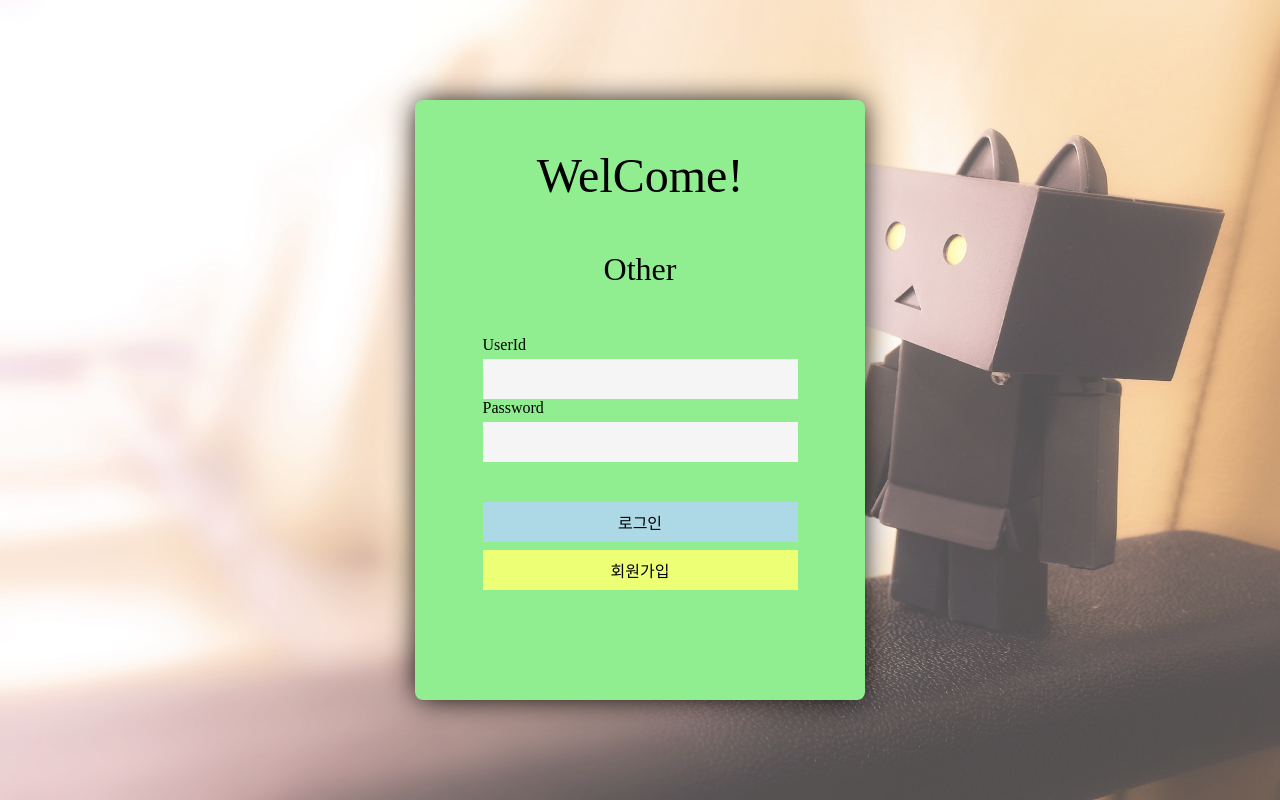
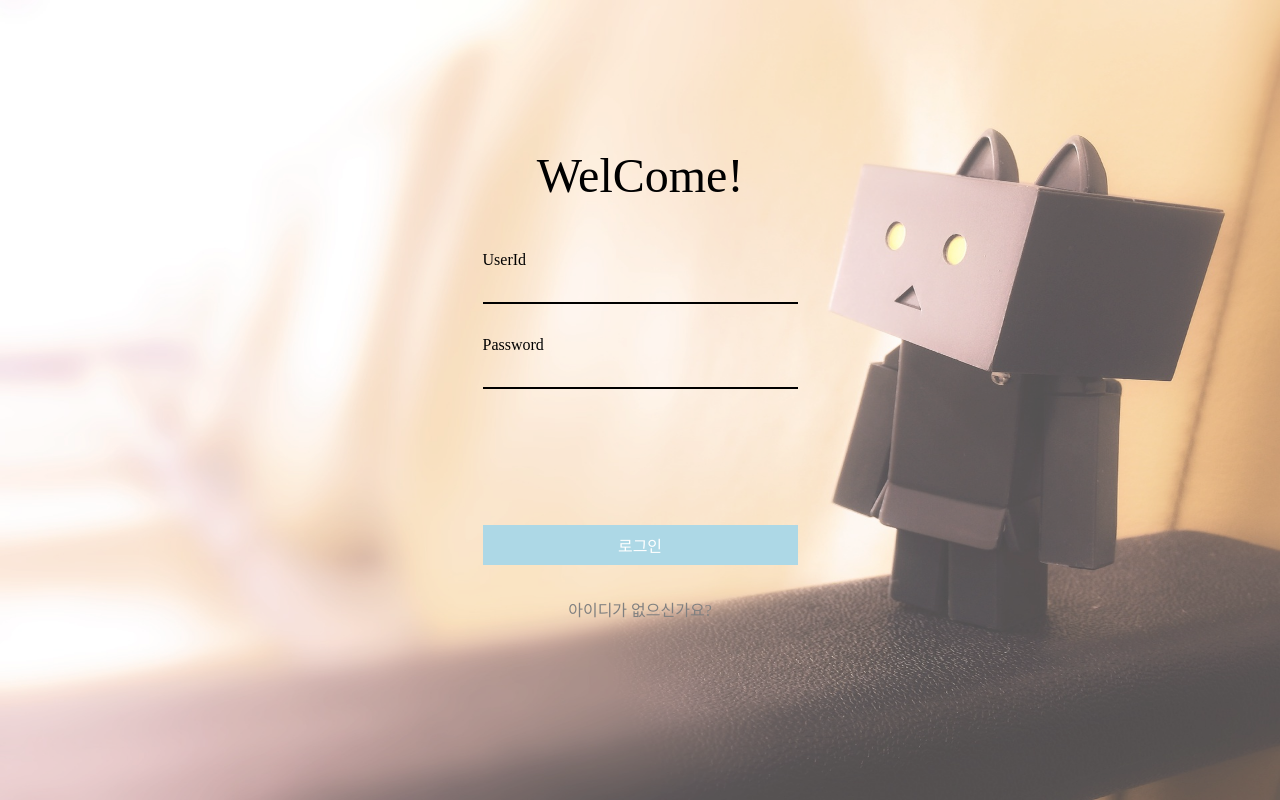
Before and after one commit to kigpand/todolist-ts-all, a Next.js app in the folder todolist-client/: page /Login in a window 1280 px wide. Built offline with nearby package versions, Linux system fonts and the light colour scheme; a web font is replaced by a local one.

Commit message:
회원가입, 로그인 폼 ui 수정

```diff
--- a/todolist-client/components/Join.tsx
+++ b/todolist-client/components/Join.tsx
@@ -19,7 +19,7 @@ const JoinWrapper = styled.div`
         width : 400px;
         height : 600px;
         background-color : white;
-        border-radius : 20px;
+        border-radius : 4px;
         display : flex;
         flex-direction : column;
 
--- a/todolist-client/components/LoginBtn.tsx
+++ b/todolist-client/components/LoginBtn.tsx
@@ -29,6 +29,8 @@ const BtnWrapper = styled.div`
     }
 
     .loginBtn{
+        margin-bottom: 1rem;
+        color: white;
         background-color : lightblue;
         &:hover{
             background-color : skyblue;
@@ -36,10 +38,7 @@ const BtnWrapper = styled.div`
     }
 
     .joinBtn{
-        background-color : #EDFF75;
-        &:hover{
-            background-color : yellow;
-        }
+        color: gray;
     }
 `;
 
@@ -72,7 +71,7 @@ const LoginBtn = ({ id, pw, onJoinDialog } : Props) =>{
     return(
         <BtnWrapper>
             <div className="loginBtn" onClick={onLoginSubmit}>로그인</div>
-            <div className="joinBtn" onClick={onJoin}>회원가입</div>
+            <div className="joinBtn" onClick={onJoin}>아이디가 없으신가요?</div>
         </BtnWrapper>
     )
 }
--- a/todolist-client/components/LoginInput.tsx
+++ b/todolist-client/components/LoginInput.tsx
@@ -5,19 +5,22 @@ const InputWrapper = styled.div`
     display : flex;
     flex-direction : column;
     align-items : center;
+    margin-bottom: 4rem;
 
     .idContainer,
     .pwContainer{
         width : 70%;
         display : flex;
         flex-direction : column;
+        margin-bottom: 2rem;
 
         input{
             margin-top : 0.3rem;
             border : none;
+            border-bottom : 2px solid black;
             outline : none;
-            height : 40px;
-            background-color : whitesmoke;
+            height : 30px;
+            background-color : transparent;
         }
     }
 `;
--- a/todolist-client/components/TodoListCalendar.tsx
+++ b/todolist-client/components/TodoListCalendar.tsx
@@ -28,6 +28,7 @@ const SubStyled = styled.div`
 
         &:hover{
             cursor : pointer;
+            background-color: whitesmoke;
         }
     }
 
@@ -51,7 +52,7 @@ const SubStyled = styled.div`
         }
     }
 
-    @media only screen and (max-width: 1000px) {
+    @media only screen and (max-width: 480px) {
         flex-direction: row;
 
         .addCalendar{
--- a/todolist-client/components/TodoListDialog.tsx
+++ b/todolist-client/components/TodoListDialog.tsx
@@ -12,7 +12,7 @@ const DialogWrapper = styled.div`
     height : 100%;
     top: 0;
     left: 0;
-    z-index : 2;
+    z-index : 100;
     display : flex;
     align-items: center;
     justify-content : center;
--- a/todolist-client/components/TodoListLogOutBtn.tsx
+++ b/todolist-client/components/TodoListLogOutBtn.tsx
@@ -20,10 +20,11 @@ const LogOutWrapper = styled.div`
 
         &:hover{
             cursor : pointer;
+            background-color: whitesmoke;
         }
     }
 
-    @media only screen and (max-width: 1000px) {
+    @media only screen and (max-width: 480px) {
         .logOutBtn{
             width: 40px;
             height: 40px;
--- a/todolist-client/components/TodoListMain.tsx
+++ b/todolist-client/components/TodoListMain.tsx
@@ -63,7 +63,7 @@ const MainWrapper = styled.div`
         }
     }
 
-    @media only screen and (max-width: 480px) {
+    @media only screen and (max-width: 1000px) {
         width: 100%;
         margin : 0;
         flex-direction: column-reverse;
--- a/todolist-client/components/TodoListTime.tsx
+++ b/todolist-client/components/TodoListTime.tsx
@@ -6,7 +6,7 @@ const TimeWrapper = styled.div`
     margin-left : 1rem;
     font-size : 2rem;
 
-    @media only screen and (max-width: 1000px) {
+    @media only screen and (max-width: 480px) {
         display: flex;
         align-items: center;
         justify-content: center;
--- a/todolist-client/pages/Login.tsx
+++ b/todolist-client/pages/Login.tsx
@@ -18,12 +18,9 @@ const LoginWrapper = styled.div`
     position : relative;
 
     .loginForm{
-        background-color : lightgreen;
+        background-color : none;
         width : 450px;
         height : 600px;
-        border-radius : 8px;
-        box-shadow: 0px 0px 29px -2px #000000;
-        background-color : none;
         color : black;
         font-family: 'HSYuji-Regular';
         display : flex;
@@ -33,12 +30,7 @@ const LoginWrapper = styled.div`
 
         .title{
             font-size : 3rem;
-            margin-top : 3rem;
-        }
-
-        .otherLogin{
             margin : 3rem 0;
-            font-size : 2rem;
         }
     }
 `;
@@ -69,7 +61,6 @@ const Login = () =>{
             ? <Join closeJoinDialog = {closeJoinDialog}/>
             :<div className="loginForm">
                 <div className="title">WelCome!</div>
-                <div className="otherLogin">Other</div>
                 <LoginInput onSetId={onSetId} onSetPw={onSetPw}/>
                 <LoginBtn id = {loginInfo.id} pw = {loginInfo.pw} onJoinDialog={onJoinDialog}/>
             </div>
```
Also changed, not shown: todolist-client/components/TodoListSub.tsx (+16 -3 lines), todolist-client/components/TodoListWeather.tsx (+3 -4 lines).
